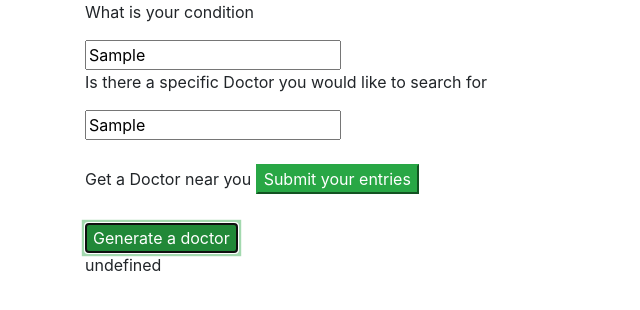
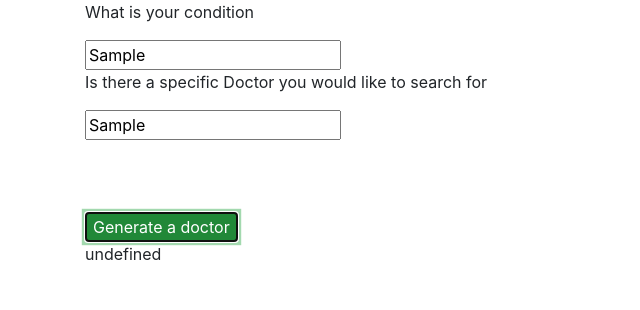
Before and after one commit to StevenFleming/Better-Doctor, a website built with webpack: page src/index.html in a window 1280 px wide. Both pictures are taken after typing "Sample", "Sample" into the empty fields and a click on the button "Generate a doctor". Shown: the whole page, without its empty margins (0-640 px from the left). Built offline with nearby package versions, Linux system fonts and the light colour scheme; no server answers.

Commit message:
frontend captures user input and takes it as a variable to be used in searching

```diff
--- a/src/index.html
+++ b/src/index.html
@@ -15,8 +15,6 @@
           <input type="text" id="specificDoctor">
           <br>
           <br>
-          <label for="dinoInput">Get a Doctor near you</label>
-          <button type= "submit" class="btn-success"> Submit your entries</button>
           <br>
           <br>
         </form>
--- a/src/main.js
+++ b/src/main.js
@@ -7,6 +7,10 @@ import { Doctor } from './backend.js';
 $(document).ready(function() {
   let doc = new Doctor();
   $('#getDinoText').click(function() {
+  let condition = ($("#condition").val());
+  let inputstr = ($("#specificDoctor").val());
+  console.log(condition);
+  console.log(inputstr);
 
     (async () => {
       const response = await doc.getDoctorName();
@@ -19,3 +23,9 @@ $(document).ready(function() {
     }
 });
 });
+// $("#form1").submit(function(event){
+//   let condition = ($("#condition").val());
+//   let inputstr = ($("#specificDoctor").val());
+//   console.log(condition);
+//   console.log(inputstr);
+// });
```
